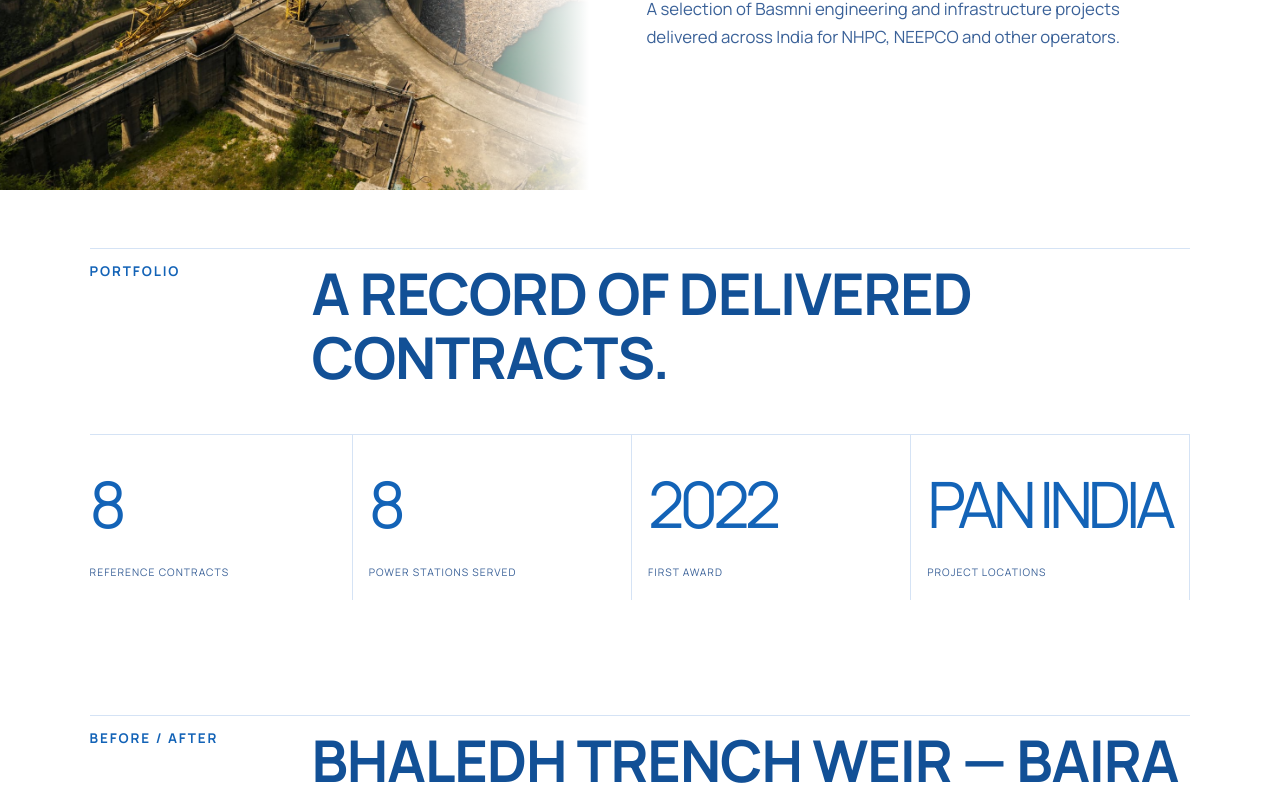
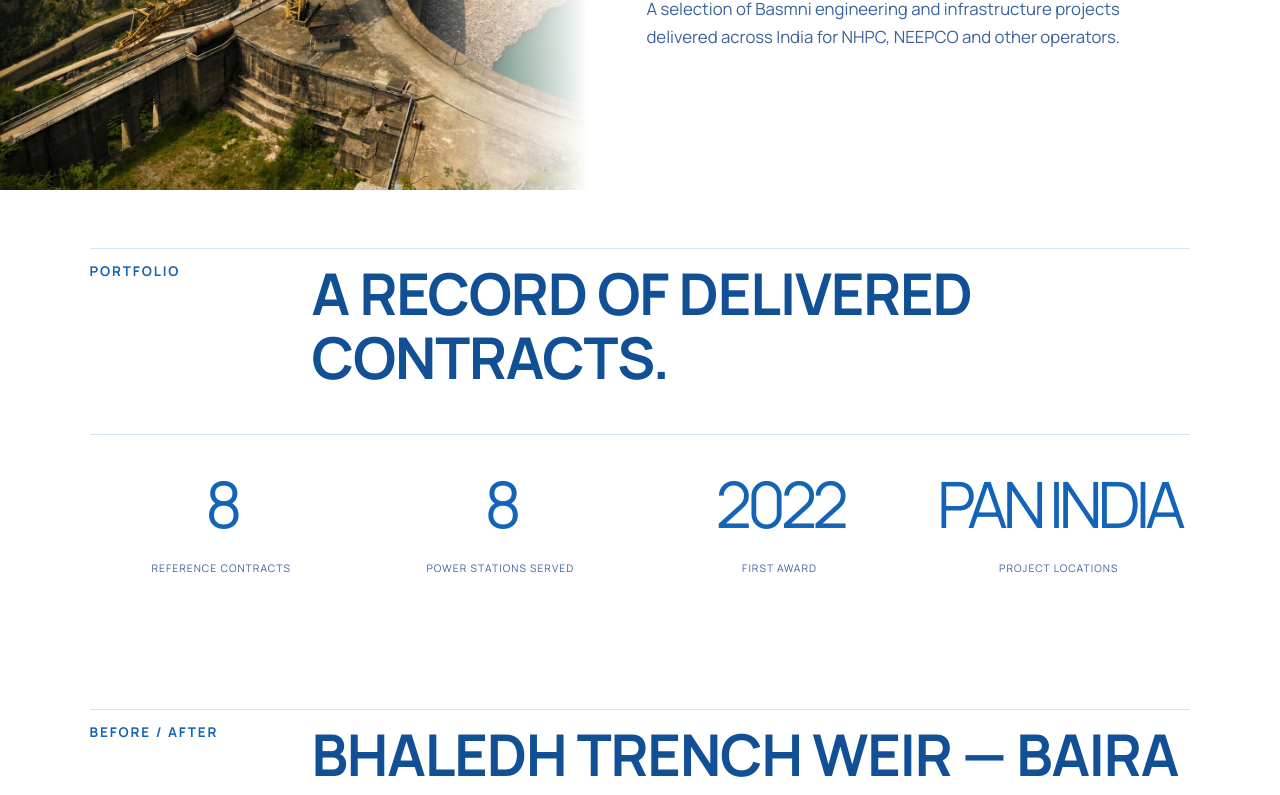
Before and after one commit to code-x-prime/basmni, a Next.js app: page /references in a window 1280 px wide. Shown: the part 434-1229 px from the top of the page. Built offline with nearby package versions, Linux system fonts and the light colour scheme.

Commit message:
Enhance styling of project stats section for improved alignment and readability

```diff
--- a/app/references/page.tsx
+++ b/app/references/page.tsx
@@ -33,12 +33,12 @@ export default function ReferencesPage() {
         <div className="mt-9 grid grid-cols-2 gap-4 border-t border-border sm:mt-11 sm:grid-cols-4">
           {projectStats.map((s) => (
             <Reveal key={s.label}>
-              <div className="border-r border-border py-4">
+              <div className="border-r border-border py-4 text-center last:border-r-0">
                 <AnimatedCounter
                   value={s.value}
                   className="block text-[2.4rem] tracking-[-0.08em] text-blue sm:text-[clamp(2.4rem,5vw,4.6rem)]"
                 />
-                <span className="text-[0.65rem] uppercase tracking-[0.1em] text-muted">
+                <span className="mt-1 block text-[0.65rem] uppercase tracking-[0.1em] text-muted">
                   {s.label}
                 </span>
               </div>
```
